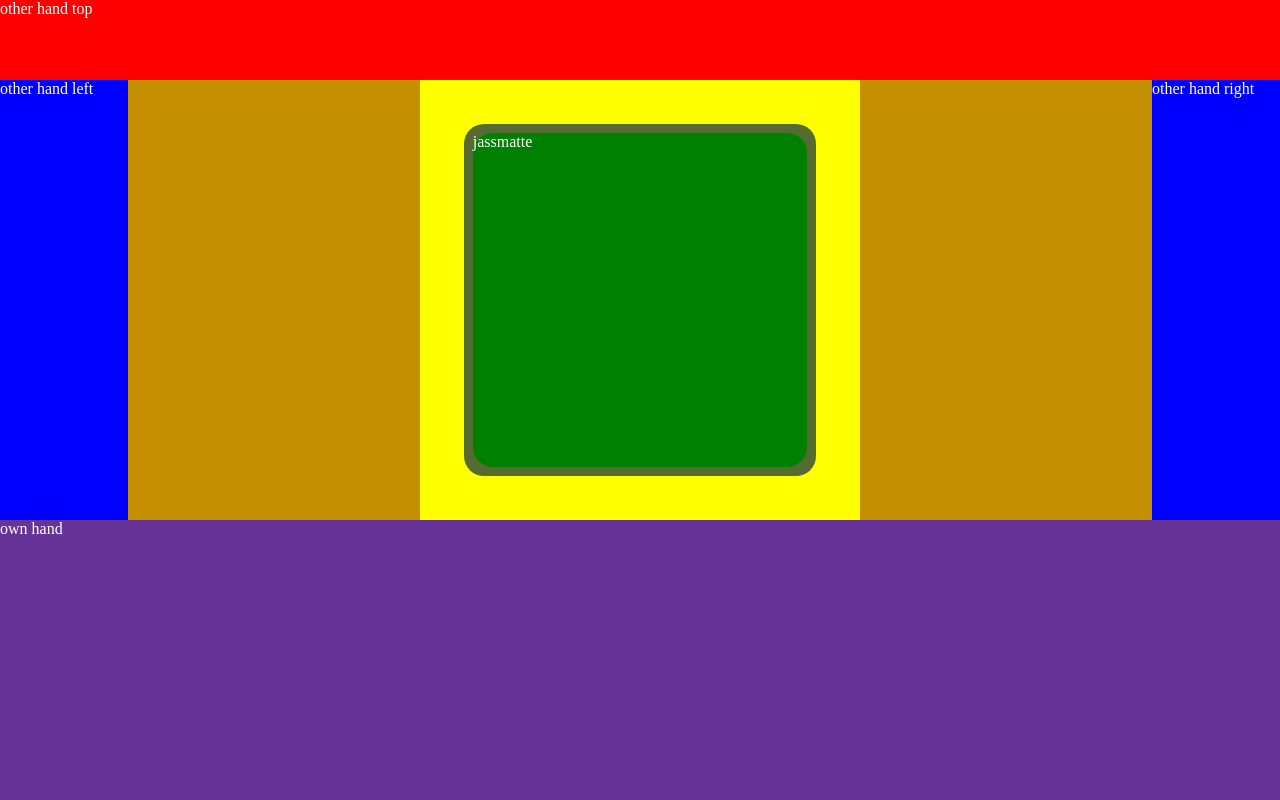
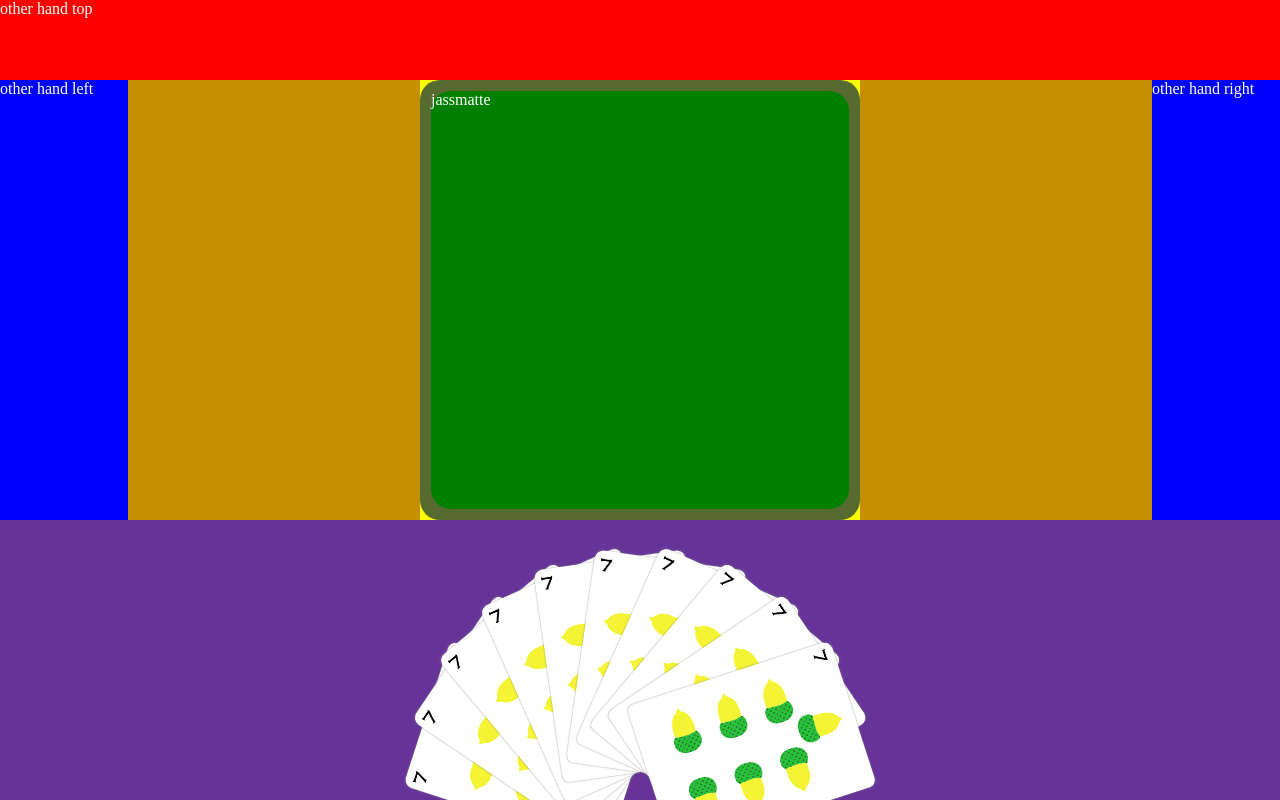
Before and after one commit to N2D4/card-game, a website built with webpack: page src/client/index.html in a window 1280 px wide. Built offline with nearby package versions, Linux system fonts and the light colour scheme; files whose address does not match are found by name.

Commit message:
Added a jass hand mock to the CSS.

```diff
--- a/src/client/index.css
+++ b/src/client/index.css
@@ -73,7 +73,7 @@ div {
 
 
 #gamecontent > #innergamecontent > #table > #jassmatwrap {
-    max-width: 55vh;
+    max-width: 55vh;    /* 100vh - ownhand.height - otherhandtop.width */
     max-height: 55vh;
     flex-grow: 1;
 
@@ -87,8 +87,8 @@ div {
 
 #gamecontent > #innergamecontent > #table > #jassmatwrap > #jassmatborder {
     position: relative;
-    width: 80%;
-    padding-bottom: 80%;
+    width: 100%;
+    padding-bottom: 100%;
 
     background-color: darkolivegreen;
     border-radius: 20px;
@@ -104,3 +104,58 @@ div {
     background-color: green;
     border-radius: 20px;
 }
+
+
+.own.hand > .cardholderspace {
+    position: relative;
+    width: 100%;
+    height: 100%;
+
+    display: flex;
+    justify-content: center;
+}
+
+.own.hand > .cardholderspace > .cardholderwrap {
+    position: absolute;
+    width: 19.05vh;
+    max-width: 30vw;
+    height: 100%;
+
+    display: flex;
+    justify-content: center;
+    align-items: bottom;
+}
+
+.own.hand > .cardholderspace > .cardholderwrap > .cardholder {
+    position: absolute;
+    bottom: 10%;
+    width: 100%;
+    padding-bottom: 140.15748%;
+    margin-left: auto;
+    margin-right: auto;
+}
+
+.own .card {
+    position: absolute;
+    transform-origin: 50% 105%;
+    width: 100%;
+    height: 100%;
+}
+
+.own .card:not(.unselectable):active > .cardimg {
+    transform: translate(0%, -5%);
+}
+
+.own .card.unselectable {
+    filter: brightness(0.65);
+}
+
+.card > .cardimg {
+    background-image: url(assets/sprites/jass/cardset.png);
+    background-position: -100% -100%;
+    background-size: 1000%, 400%;
+    width: 100%;
+    height: 100%;
+    border-radius: 3.5%;
+    box-shadow: 0px 0px 2px 0px grey;
+}
--- a/src/client/index.html
+++ b/src/client/index.html
@@ -4,6 +4,7 @@
 <head>
     <meta charset="UTF-8">
     <title>dab dab dab dab dab dab dab dab dab dab if you like fortnite</title>
+    <meta name="viewport" content="width=device-width, initial-scale=1, maximum-scale=1, user-scalable=0">
     <script defer src="index.js"></script>
     <link rel="stylesheet" href="index.css">
 </head>
@@ -31,7 +32,22 @@
             </div>
         </div>
         <div class="own hand">
-            own hand
+            <div class="cardholderspace">
+                <div class="cardholderwrap">
+                    <div class="cardholder">
+                        <div class="card" style="transform: rotate(-72deg);"><div class="cardimg"></div></div>
+                        <div class="card" style="transform: rotate(-56deg);"><div class="cardimg"></div></div>
+                        <div class="card" style="transform: rotate(-40deg);"><div class="cardimg"></div></div>
+                        <div class="card" style="transform: rotate(-24deg);"><div class="cardimg"></div></div>
+                        <div class="card" style="transform: rotate(-8deg);"><div class="cardimg"></div></div>
+                        <div class="card" style="transform: rotate(8deg);"><div class="cardimg"></div></div>
+                        <div class="card" style="transform: rotate(24deg);"><div class="cardimg"></div></div>
+                        <div class="card" style="transform: rotate(40deg);"><div class="cardimg"></div></div>
+                        <div class="card" style="transform: rotate(56deg);"><div class="cardimg"></div></div>
+                        <div class="card" style="transform: rotate(72deg);"><div class="cardimg"></div></div>
+                    </div>
+                </div>
+            </div>
         </div>
     </div>
 </body>
```
